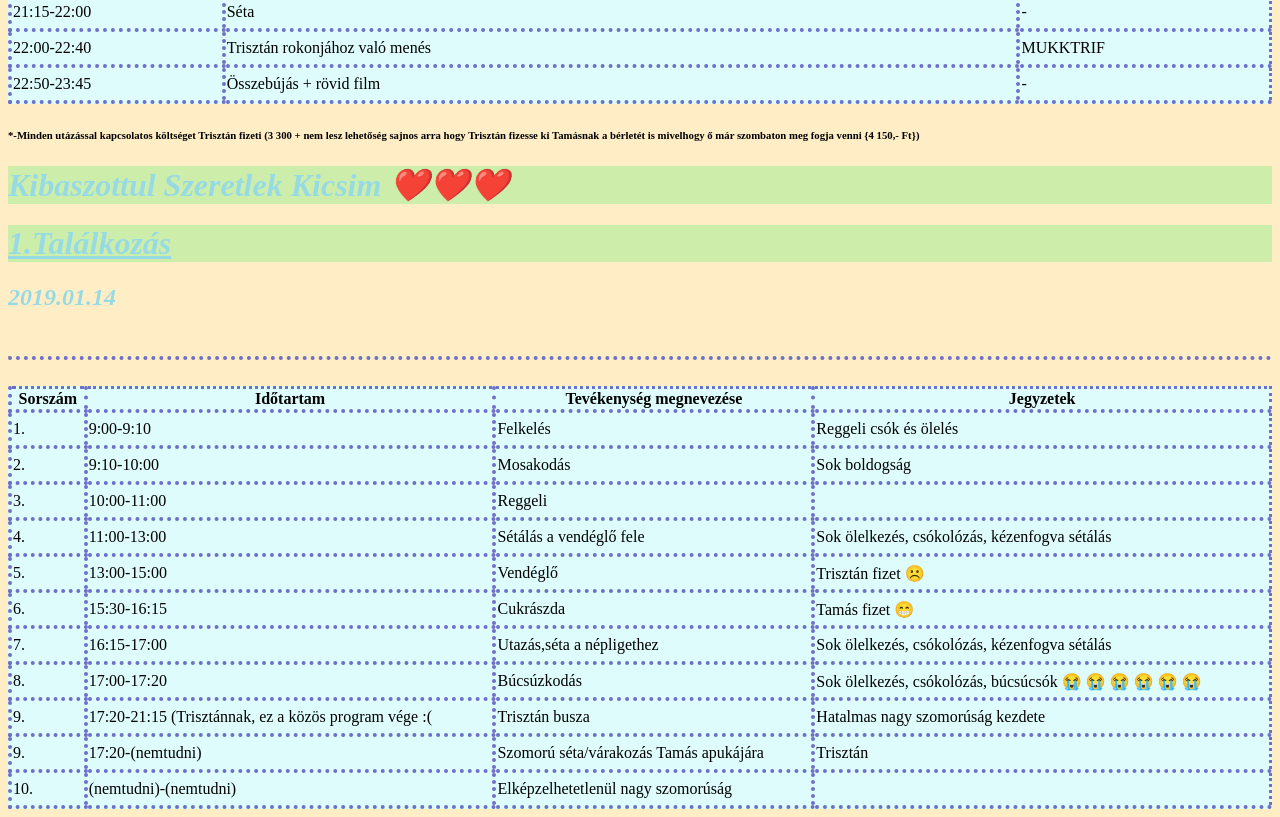
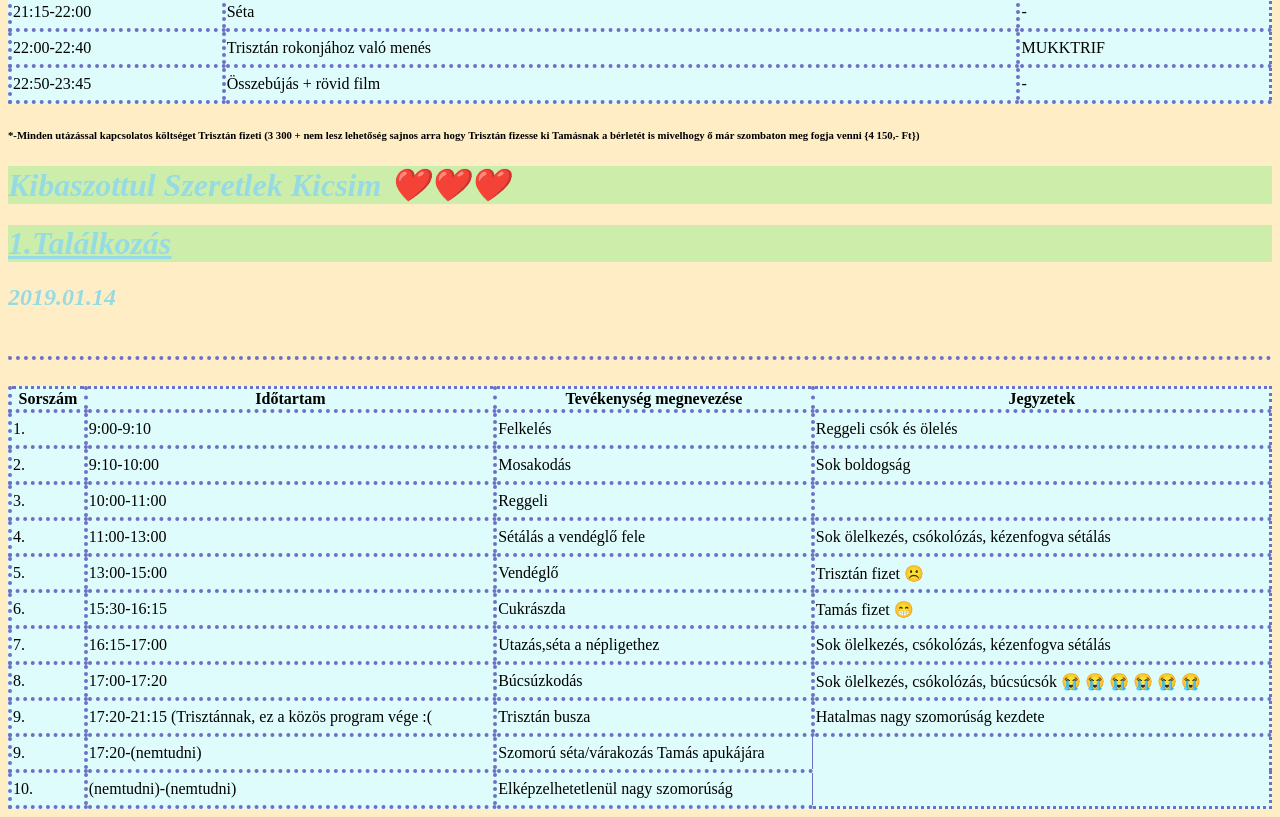
Before and after one commit to tamolight/1._kozos-talalkozas, a plain HTML site: page index.html in a window 1280 px wide. Shown: the part 712-1529 px from the top of the page. Drawn offline with Linux system fonts and the light colour scheme.

Commit message:
Update index.html

```diff
--- a/index.html
+++ b/index.html
@@ -228,13 +228,11 @@ hr {
 	<td>9.</td>
 	<td>17:20-(nemtudni)</td>
 	<td>Szomorú séta/várakozás Tamás apukájára</td>
-	<td>Trisztán</td>
 </tr>
 <tr>
 	<td>10.</td>
 	<td>(nemtudni)-(nemtudni)</td>
 	<td>Elképzelhetetlenül nagy szomorúság</td>
-	<td> </td>
 </tr>
   </body>
 </html>
```
